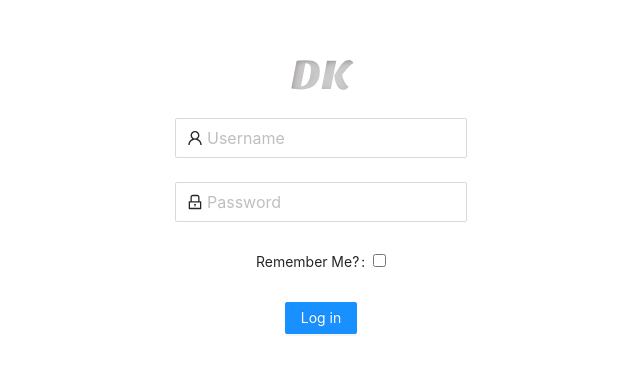
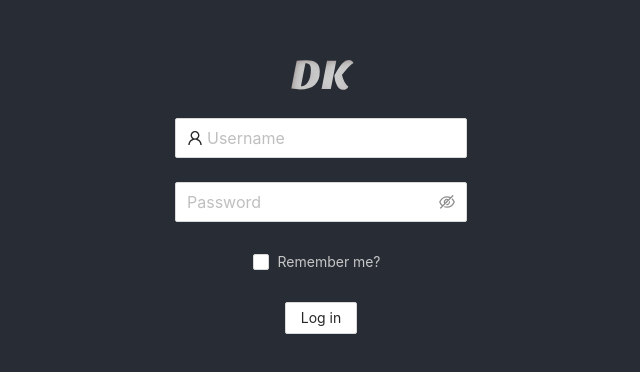
Before and after one commit to DK-AC/social-network-ts, a React (Create React App) app: page /#/login in a window 1280 px wide. Shown: the part 206-578 px from the top of the page, without its empty margins (319-959 px from the left). Built offline with nearby package versions, Linux system fonts and the light colour scheme; no server answers.

Commit message:
fix input password and remember me

```diff
--- a/src/ui/Login/Login.tsx
+++ b/src/ui/Login/Login.tsx
@@ -4,9 +4,9 @@ import {useEffect} from 'react'
 import {useDispatch} from 'react-redux'
 import {useNavigate} from 'react-router-dom'
 
-import {LockOutlined, UserOutlined} from '@ant-design/icons'
+import {UserOutlined} from '@ant-design/icons'
 
-import {Button, Form, Input, Spin} from 'antd'
+import {Button, Checkbox, Form, Input, Spin} from 'antd'
 
 import {login} from '../../redux/reducers/authReducer'
 import {useAppSelector} from '../../redux/store'
@@ -37,7 +37,6 @@ export const Login: React.FC = () => {
         dispatch(login(values))
     }
 
-
     return (
         <Form onFinish={onSubmitLoginUser} className={styles.loginHeader}>
             <img src={logo} className="App-logo" alt="logo"/>
@@ -61,15 +60,13 @@ export const Login: React.FC = () => {
                         message: 'Please input your Password!',
                     },
                 ]}>
-                <Input
-                    prefix={<LockOutlined className="site-form-item-icon"/>}
-                    type="password"
+                <Input.Password
                     placeholder="Password"
                     size={'large'}
                 />
             </Form.Item>
-            <Form.Item name="rememberMe" label={'Remember Me?'}>
-                <Input type="checkbox" name={'rememberMe'}/>
+            <Form.Item name="rememberMe" valuePropName="checked">
+                <Checkbox style={{color: '#C6C6C7FF'}}>Remember me?</Checkbox>
             </Form.Item>
 
             {captchaURL
@@ -82,7 +79,7 @@ export const Login: React.FC = () => {
                 : null
             }
             <Form.Item>
-                <Button type="primary" htmlType="submit" className="login-form-button">
+                <Button type="default" htmlType="submit" className="login-form-button">
                     Log in
                 </Button>
 
--- a/src/ui/Login/login.module.css
+++ b/src/ui/Login/login.module.css
@@ -1,5 +1,6 @@
 .loginHeader {
 
+    background-color: #282c34;
     min-height: 100vh;
     text-align: center;
     display: flex;
```
